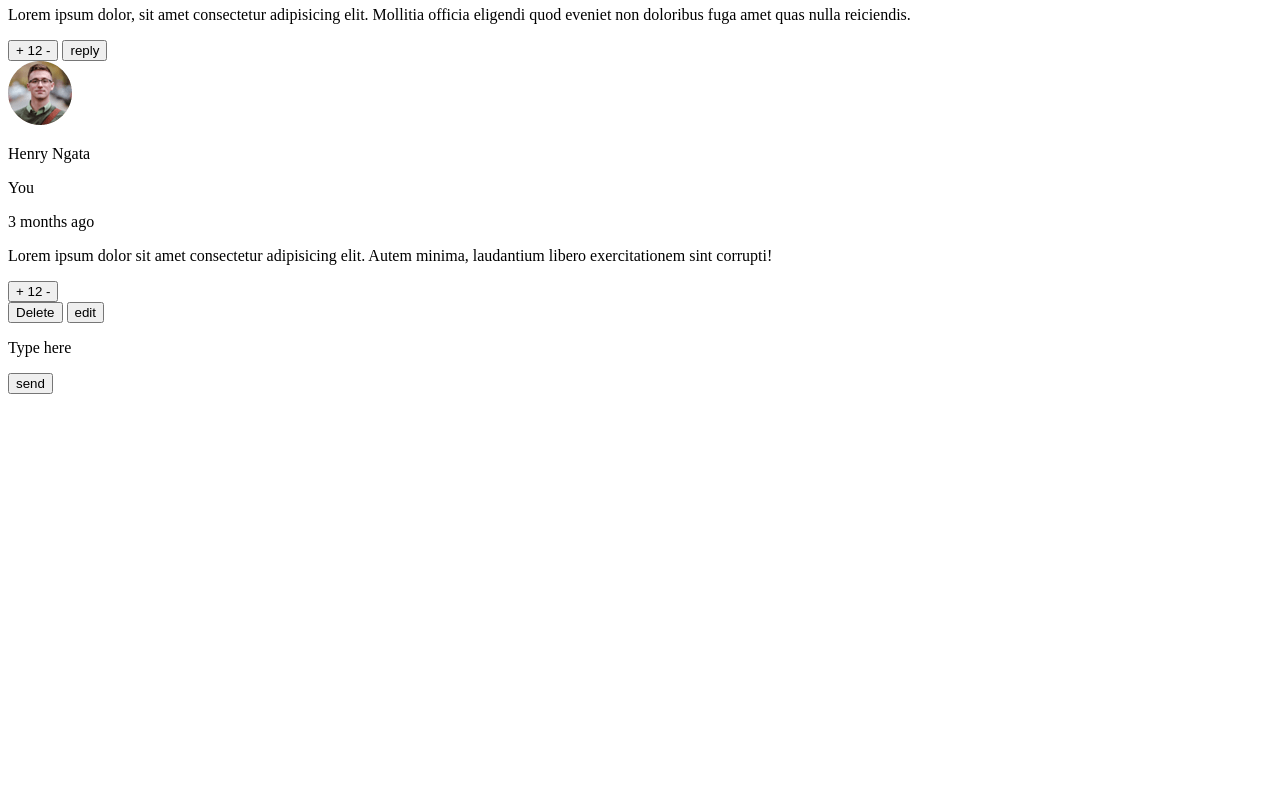
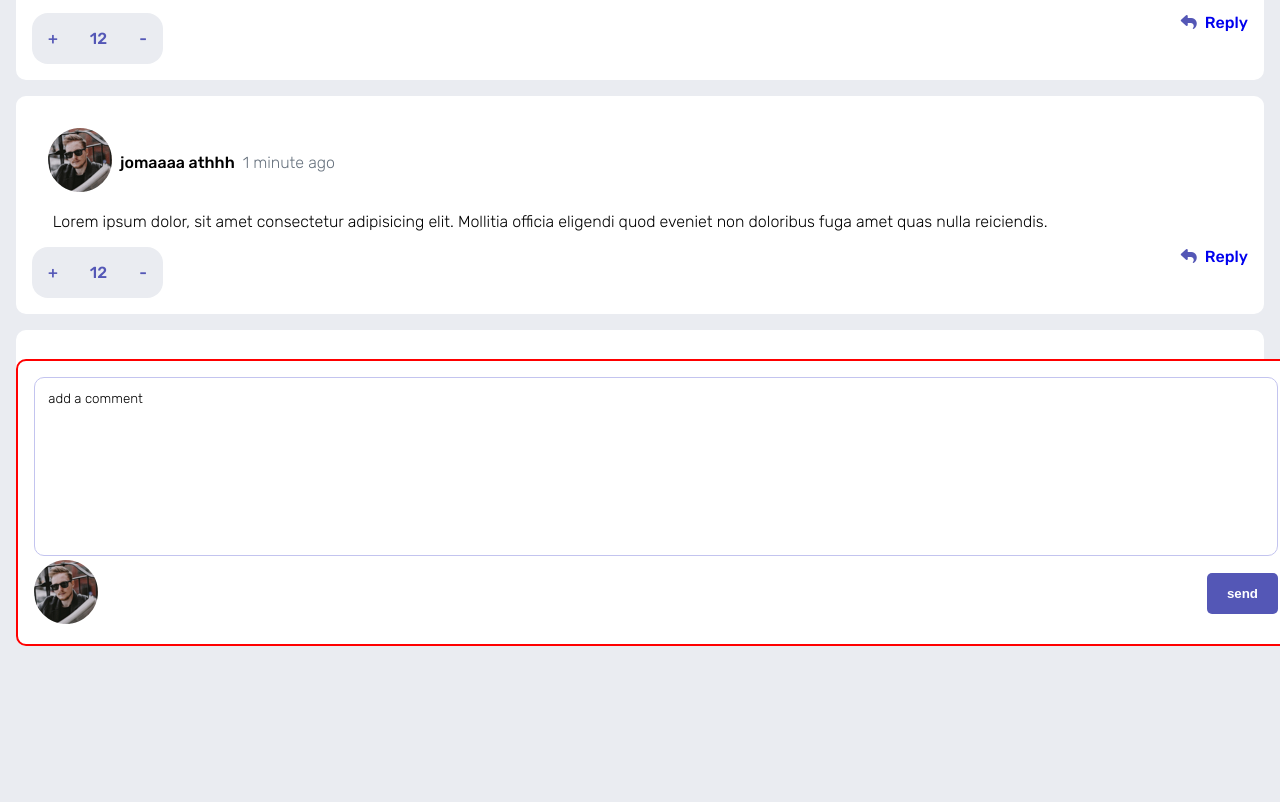
Before and after one commit to 55Nights/commentSection, a plain HTML site: page index.html in a window 1280 px wide. Shown: the part 154-956 px from the top of the page. Before the commit the page ends 800 px from the top, so only its background shows below. Drawn offline with Linux system fonts and the light colour scheme.

Commit message:
third commit

```diff
--- a/index.html
+++ b/index.html
@@ -4,12 +4,15 @@
     <meta charset="UTF-8">
     <meta http-equiv="X-UA-Compatible" content="IE=edge">
     <meta name="viewport" content="width=device-width, initial-scale=1.0">
+    <link href="https://fonts.googleapis.com/css2?family=Rubik:wght@300;500;700&display=swap" rel="stylesheet">
     <link rel="stylesheet" href="style.css">
     <link rel="shortcut icon" href="./images/favicon-32x32.png" type="image/png">
+    <script src="https://kit.fontawesome.com/6321e2f6f3.js" crossorigin="anonymous" defer></script>
     <title>Comment</title>
 </head>
 <body>
     <main>
+        <div class="wrap-comments">
             <div class="comment">
                 <div class="comment-header">
                     <div class="profile-pic" id="pic"><img src="./images/avatars/image-maxblagun.png" alt=""></div>
@@ -21,8 +24,69 @@
                      Mollitia officia eligendi quod eveniet non doloribus fuga amet quas nulla reiciendis.
                 </p>
                 <div class="comment-footer">
-                <button class="number">+ 12 -</button>
-                <button class="rep-btn" id="reply">reply</button>
+                    <div class="number">
+                        <div  class="num-link" id="increment">+</div>
+                        <div  class="num-link" id="value">12</div>
+                        <div  class="num-link" id="decrement">-</div>
+                    </div>
+                   <div class="reply-link"><i class="fas fa-reply" ></i><a href="#">Reply</a></div>
+                </div>
+            </div>
+            <div class="comment">
+                <div class="comment-header">
+                    <div class="profile-pic" id="pic"><img src="./images/avatars/image-maxblagun.png" alt=""></div>
+                    <p class="name" id="username">jomaaaa athhh</p>
+                    <p class="time" id="time-created"> 1 minute ago</p>
+                </div>
+                <p class="body" id="comment">
+                    Lorem ipsum dolor, sit amet consectetur adipisicing elit.
+                     Mollitia officia eligendi quod eveniet non doloribus fuga amet quas nulla reiciendis.
+                </p>
+                <div class="comment-footer">
+                    <div class="number">
+                        <div  class="num-link" id="increment">+</div>
+                        <div  class="num-link" id="value">12</div>
+                        <div  class="num-link" id="decrement">-</div>
+                    </div>
+                   <div class="reply-link"><i class="fas fa-reply" ></i><a href="#">Reply</a></div>
+                </div>
+            </div>
+            <div class="comment">
+                <div class="comment-header">
+                    <div class="profile-pic" id="pic"><img src="./images/avatars/image-maxblagun.png" alt=""></div>
+                    <p class="name" id="username">jomaaaa athhh</p>
+                    <p class="time" id="time-created"> 1 minute ago</p>
+                </div>
+                <p class="body" id="comment">
+                    Lorem ipsum dolor, sit amet consectetur adipisicing elit.
+                     Mollitia officia eligendi quod eveniet non doloribus fuga amet quas nulla reiciendis.
+                </p>
+                <div class="comment-footer">
+                    <div class="number">
+                        <div  class="num-link" id="increment">+</div>
+                        <div  class="num-link" id="value">12</div>
+                        <div  class="num-link" id="decrement">-</div>
+                    </div>
+                   <div class="reply-link"><i class="fas fa-reply" ></i><a href="#">Reply</a></div>
+                </div>
+            </div>
+            <div class="comment">
+                <div class="comment-header">
+                    <div class="profile-pic" id="pic"><img src="./images/avatars/image-maxblagun.png" alt=""></div>
+                    <p class="name" id="username">jomaaaa athhh</p>
+                    <p class="time" id="time-created"> 1 minute ago</p>
+                </div>
+                <p class="body" id="comment">
+                    Lorem ipsum dolor, sit amet consectetur adipisicing elit.
+                     Mollitia officia eligendi quod eveniet non doloribus fuga amet quas nulla reiciendis.
+                </p>
+                <div class="comment-footer">
+                    <div class="number">
+                        <div  class="num-link" id="increment">+</div>
+                        <div  class="num-link" id="value">12</div>
+                        <div  class="num-link" id="decrement">-</div>
+                    </div>
+                   <div class="reply-link"><i class="fas fa-reply" ></i><a href="#">Reply</a></div>
                 </div>
             </div>
             <div class="comment mine">
@@ -37,18 +101,28 @@
                      Autem minima, laudantium libero exercitationem sint corrupti!
                 </p>
                 <div class="comment-footer">
-                <button class="number">+ 12 -</button>
+                    <div class="number">
+                        <div class="num-link" id="increment">+</div>
+                        <div  class="num-link" id="value">12</div>
+                        <div  class="num-link" id="decrement">-</div>
+                    </div>
                     <div class="mine-footer">
-                    <button  id="del">Delete</button>
-                    <button  id="edit">edit</button>
+                     <div class="footer-link del">
+                         <i class="fas fa-trash-alt"></i>
+                         <a href="#">Delete</a></div>
+                      <div class="footer-link">
+                        <i class="fas fa-pen"></i>
+                          <a href="#">Edit</a></div>
                     </div>
 
                 </div>
             </div>
+        </div>
+
         <div class="reply-section">
-            <p class="input" placeholder="text here" id="type">Type here</p>
+             <textarea class="input" name="txt" id="txt-area" cols="30" rows="10" >add a comment</textarea>
             <div class="reply-footer">
-                <div class="profile-pic" id="pic"></div>
+                <div class="profile-pic" id="pic"><img src="./images/avatars/image-maxblagun.webp" alt=""></div>
                 <button class="send">send</button>
             </div>
         </div>
--- a/style.css
+++ b/style.css
@@ -0,0 +1,158 @@
+
+:root{
+--Moderateblue: hsl(238, 40%, 52%);
+--SoftRed: hsl(358, 79%, 66%);
+--Lightgrayishblue: hsl(239, 57%, 85%);
+--Palered: hsl(357, 100%, 86%);
+
+--Darkblue: hsl(212, 24%, 26%);
+--GrayishBlue: hsl(211, 10%, 45%);
+--Lightgray: hsl(223, 19%, 93%);
+--Verylightgray: hsl(228, 33%, 97%);
+--White: hsl(0, 0%, 100%);
+--Fontsize : 16px;
+--Family: "Rubik";
+}
+*{
+    padding: 0;
+    margin: 0;
+    box-sizing: border-box;
+    text-decoration: none;
+}
+body{
+    font-family: var(--Family), sans-serif;
+ background-color: var(--Lightgray);
+}
+main{
+    position: relative;
+    display: block;
+
+}
+.wrap-comments{
+    overflow-y: auto;
+    position: relative;
+    height: 80vh;
+}
+.comment{
+ /*structure*/
+ position: relative;
+ padding: 1em;
+ background: white;
+ margin: 1em;
+ border-radius: 10px;
+}
+.comment-header{
+ display: flex;
+ justify-content: flex-start;
+ margin: 1em;
+ align-items: center;
+}
+.profile-pic{
+    margin-right: 0.5em;
+
+}
+.name{
+    margin-right: 0.5em;
+}
+.time{
+    font-weight: 300;
+    color: var(--GrayishBlue)
+}
+.me{
+    display: flex;
+    align-items: center;
+    margin-right: 0.5em;
+    width: 3em;
+    padding-left: 5px;
+    height: 2em;
+    border-radius: 2px;
+
+  background-color:var(--Moderateblue);
+  color: white;
+}
+.body{
+    margin-left: 1.3em;
+    margin-bottom: 1em;
+    font-weight: 300;
+}
+.comment-footer{
+    display: flex;
+    justify-content: space-between;
+
+}
+.mine-footer{
+    display: flex;
+    justify-content: space-between;
+    align-items: center;
+}
+.footer-link {
+    display: flex;
+    justify-content: space-between;
+    margin-right: 1em;
+
+}
+.del a{
+    color: red;
+
+}
+ a{
+    margin-left: 0.5em;
+}
+.num-link{
+ margin: 1em;
+}
+.number{
+    display: flex;
+    justify-content: space-between;
+    color: var(--Moderateblue);
+    background-color: var(--Lightgray);
+    border-radius: 1em;
+}
+.reply-section{
+    position: sticky;
+    bottom: 0em;
+    width: 100%;
+    padding: 1em;
+    background-color: white;
+    border-radius: 10px;
+    margin: 1em;
+    text-align: center;
+    border: 2px solid red;
+}
+.input{
+    position: relative;
+    border: 1px solid var(--Lightgrayishblue);
+    padding: 1em;
+    width: 100%;
+    border-radius: 10px;
+    font-family: var(--Family);
+    font-weight: 300;
+    resize: none;
+}
+.reply-footer{
+
+    display: flex;
+    justify-content: space-between;
+    align-items: center;
+}
+.send{
+    padding: 1em;
+    padding-left: 1.5em;
+    padding-right: 1.5em;
+    font-weight: bolder;
+    color: white;
+    background-color: var(--Moderateblue);
+    border: none;
+    border-radius: 5px;
+}
+/*icons*/
+
+.fa-reply{
+color: var(--Moderateblue);
+}
+.fa-trash-alt{
+    color: red;
+}
+.fa-pen{
+    color: var(--Moderateblue);
+}
```
Lines whose indentation alone changed are shown as unchanged.
